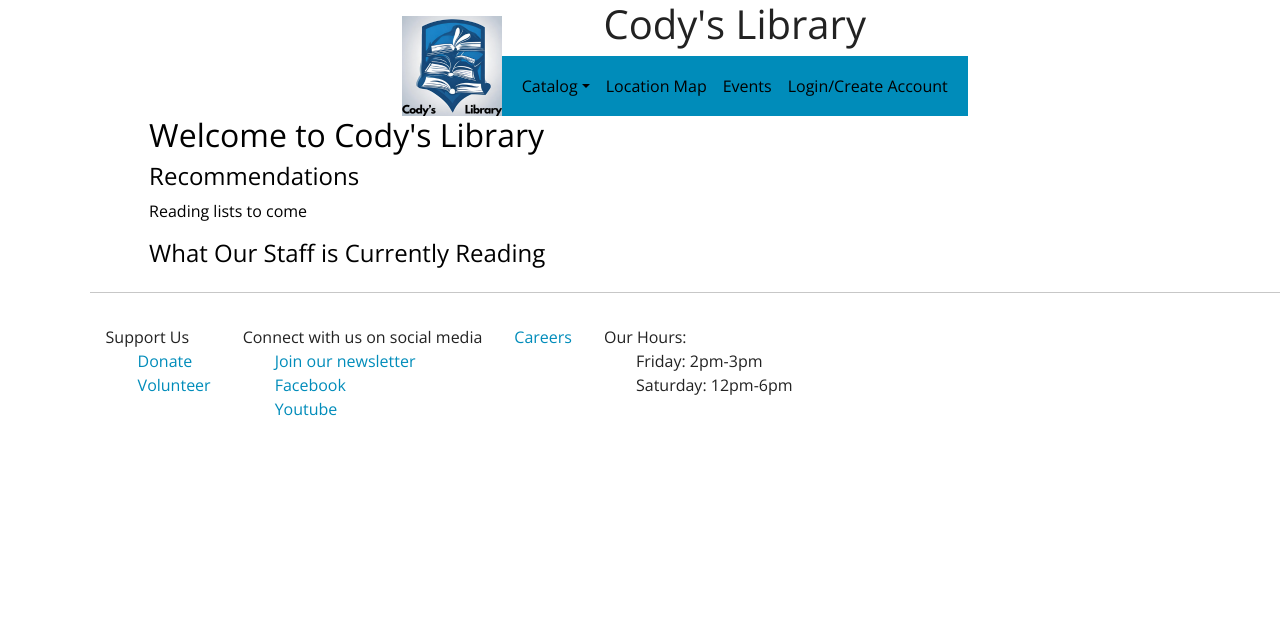
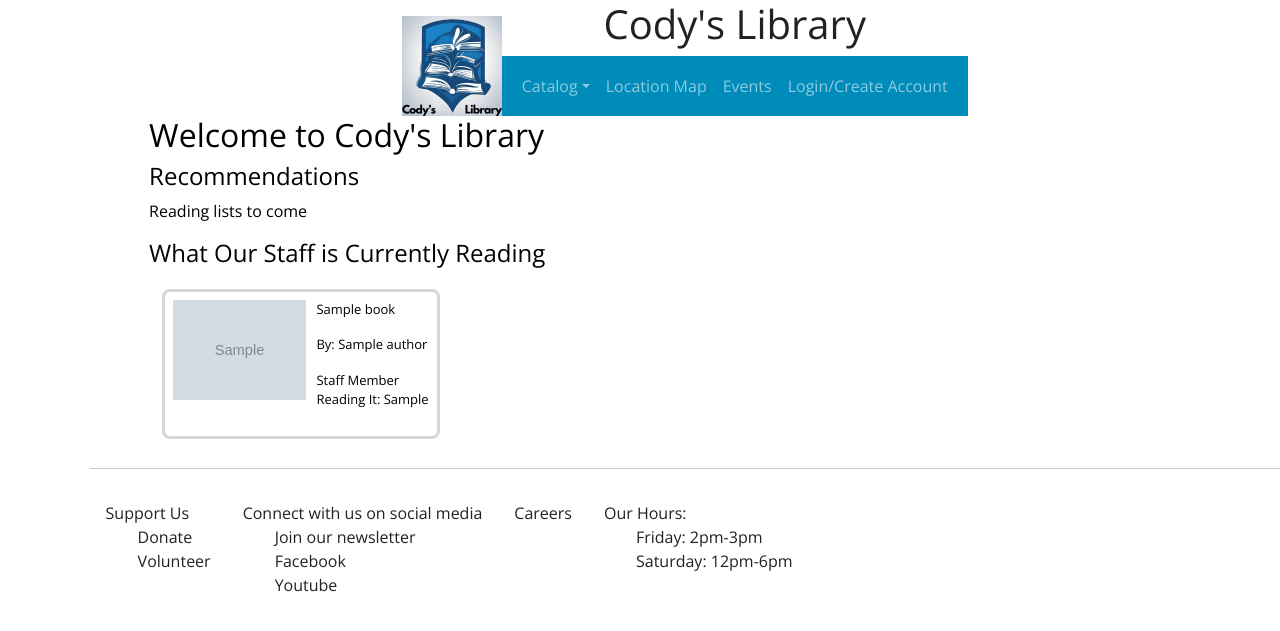
Before and after one commit to codysharma/CodyLibrary, a Django app: page / in a window 1280 px wide. Shown: the top 631 px of the page. Run offline with Django 5.2, Linux system fonts and the light colour scheme; tables that the repository leaves empty hold one stand-in row (values such as "Sample post"); grey boxes marked "Sample" are stand-in pictures; some libraries are stand-ins or nearby versions.

Commit message:
landing page staff shelf created. small styling on divs as well

```diff
--- a/library_app/admin.py
+++ b/library_app/admin.py
@@ -1,5 +1,5 @@
 from django.contrib import admin
-from .models import Author, Book, Event, Location
+from .models import Author, Book, Event, Location, ReadingList
 
 # Register your models here.
-admin.site.register([Book, Author, Event, Location])
+admin.site.register([Book, Author, Event, Location, ReadingList])
--- a/library_app/models.py
+++ b/library_app/models.py
@@ -33,12 +33,20 @@ class Book(models.Model):
     picture_url = models.URLField(null=True, blank=True)
     borrower = models.ForeignKey(User, on_delete=models.SET_NULL, null=True, blank=True, default=None)
     location = models.ForeignKey(Location, on_delete=models.CASCADE, related_name="location", null=True, blank=True)
+    recommended_by = models.CharField(max_length=100, blank=True, null=True)
 
     class Meta:
          permissions = (("can_mark_returned", "Set book as returned"),)
 
     def __str__(self):
         return self.title
+
+class ReadingList(models.Model):
+     list_title = models.CharField(max_length=100)
+     books = models.ManyToManyField(Book, related_name="reading_lists", blank=True, null=True, default=None)
+
+     def __str__(self):
+          return self.list_title
 
 class Event(models.Model):
      title = models.CharField(max_length=100)
--- a/library_app/templates/library_app/index.html
+++ b/library_app/templates/library_app/index.html
@@ -7,16 +7,19 @@
 </div>
 <div id="staff_reads">
     <h4>What Our Staff is Currently Reading</h4>
+    <div id="currently_reading_display">
     {% for book in staff_list %}
         <a href="{% url 'book_detail' pk=book.pk%}">
-        <div class="book_thumbnail">
+        <div class="book_thumbnail" id="book_thumbnail_index">
             <img src="{{book.picture_url}}" alt="" class="book_thumbnail_photo">
             <div class="thumbnail_text">
                 <p class="thumbnail_title">{{book.title}}</p>
                 <p>By: {{book.author}}</p>
+                <p>Staff Member Reading It: {{book.recommended_by}}</p>
             </div>
         </div>
         </a>
         {% endfor %}
+    </div>
 </div>
 {% endblock %}
--- a/library_app/views.py
+++ b/library_app/views.py
@@ -1,7 +1,7 @@
 from typing import Any
 from django.db.models.query import QuerySet
 from django.shortcuts import render, redirect
-from .models import Book, User, Author
+from .models import Book, User, Author, ReadingList
 # from .serializers import BookSerializer
 # from rest_framework import generics
 from django.views import View
@@ -22,10 +22,13 @@ CharField.register_lookup(Lower)
 
 # Create your views here.
 def index(req):
-    staff_list = Book.objects.filter(title="1491: New Revelations of the Americas Before Columbus")
+    staff_list = Book.objects.filter(recommended_by__isnull=False)
+    book_lists = ReadingList.objects.all()
     context = {
-        'staff_list': staff_list
-    }
+        'staff_list': staff_list,
+        'book_lists': book_lists
+        }
+    print(book_lists[0])
     return render(req, 'library_app/index.html', context)
 
 def book_detail(req, pk):
@@ -107,6 +110,7 @@ def book_create(req):
                 "published_date": json["items"][0]["volumeInfo"]["publishedDate"],
                 "desription": json["items"][0]["volumeInfo"]["description"],
                 "thumbnail": json["items"][0]["volumeInfo"]["imageLinks"]["thumbnail"],
+                "link": json["items"][0]["volumeInfo"]["canonicalVolumeLink"],
             }
         else:
             result = None
@@ -237,7 +241,7 @@ def isbn_search(req, isbn):
     response = requests.get(api_url)
     json = response.json()
 
-    # print(json["items"][0]["volumeInfo"]["title"], json["items"][0]["volumeInfo"]["authors"][0])
+    print(json["items"][0]["volumeInfo"]["canonicalVolumeLink"])
 
     if json:
         result = {
@@ -246,6 +250,7 @@ def isbn_search(req, isbn):
         "published_date": json["items"][0]["volumeInfo"]["publishedDate"],
         "desription": json["items"][0]["volumeInfo"]["description"],
         "thumbnail": json["items"][0]["volumeInfo"]["imageLinks"]["thumbnail"],
+        "link": json["items"][0]["volumeInfo"]["canonicalVolumeLink"],
         }
     else:
         result = None
--- a/library_project/static/library_app/style.css
+++ b/library_project/static/library_app/style.css
@@ -40,7 +40,14 @@ footer div {
 
 a:link {
     text-decoration: none;
-    color: black
+}
+
+a {
+    color: inherit;
+}
+
+a:hover {
+    color: inherit;
 }
 
 .book_thumbnail {
@@ -55,6 +62,7 @@ a:link {
     align-items: flex-start;
     overflow: hidden;
     animation: createBox .75s;
+
 }
 @keyframes createBox {
     from {
@@ -63,6 +71,18 @@ a:link {
     to {
         transform: scale(1);
     }
+}
+
+.book_thumbnail:hover {
+    transform: scale(1.1);
+    transition: all .2s ease;
+    box-shadow: 10px 10px 10px rgb(0 0 0 / 20%);
+
+}
+
+#book_thumbnail_index {
+    height: 9rem;
+    width: 17rem;
 }
 
 .thumbnail_text {
@@ -159,3 +179,15 @@ ul {
 #new-book-content {
     display: flex;
 }
+
+#new-book-form {
+    margin-right: 10px;
+}
+
+#isbn_table_display {
+    max-width: 100px;
+}
+
+#currently_reading_display {
+    display: inline-flex;
+}
```
Also changed, not shown: library_app/Todos.md (+1 -4 lines), library_app/templates/library_app/catalog/new_book_form.html (+34 -15 lines), library_app/migrations/0010_book_recommended_by_readinglist.py (added).
